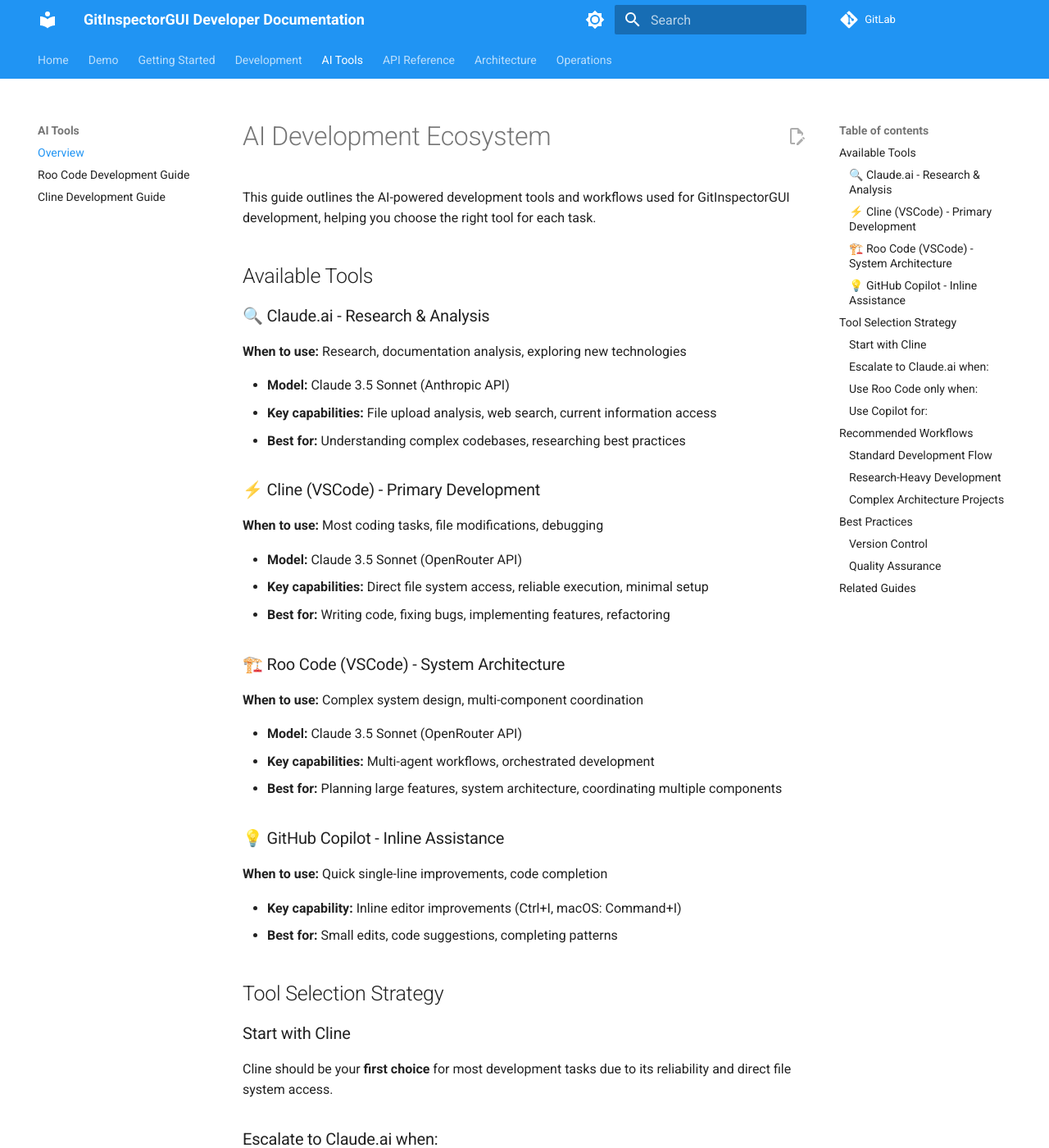
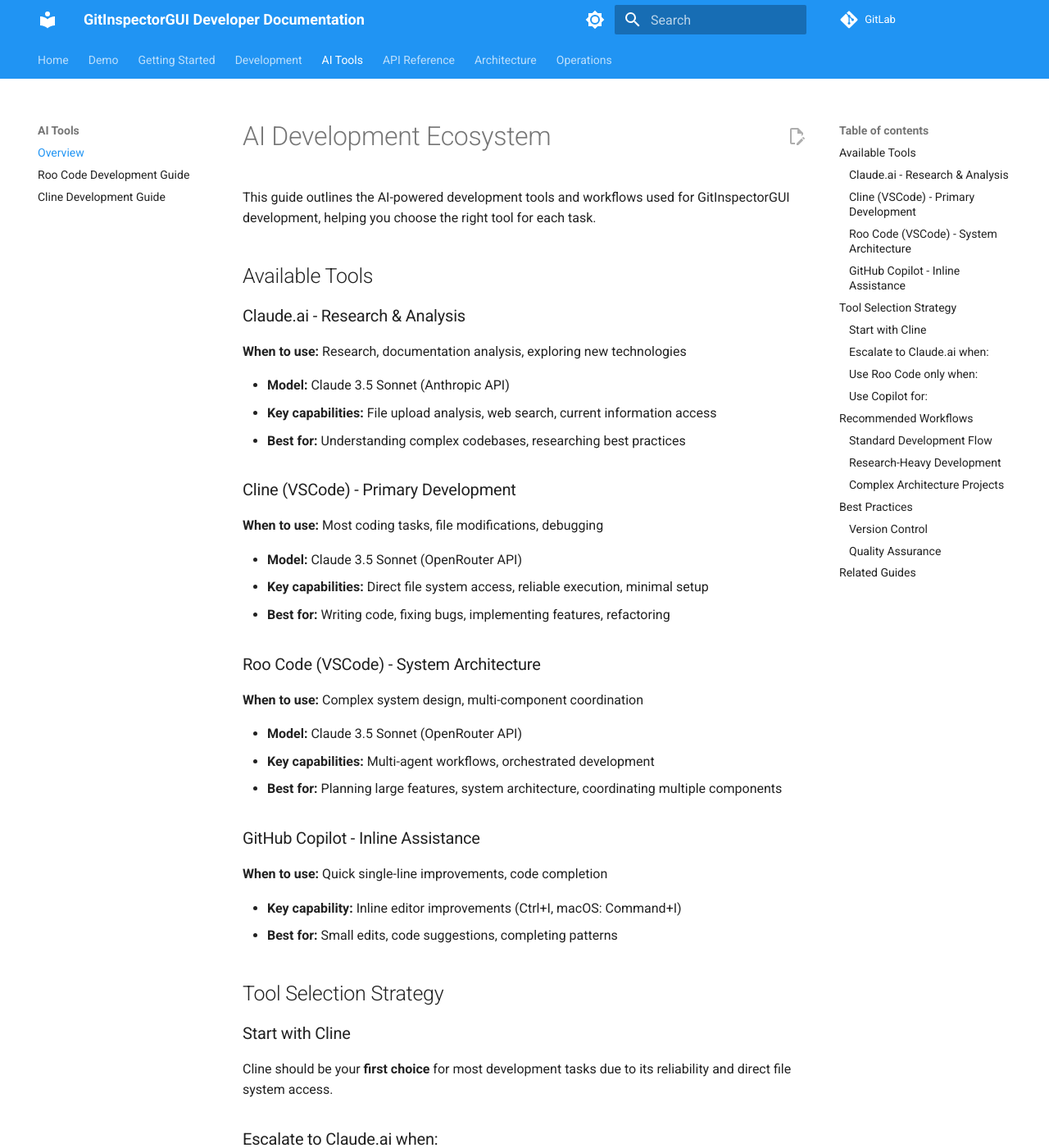
Before and after one commit to boost-edu-tools/gitinspectorgui, an MkDocs documentation site: the page built from docs/ai-tools/overview.md, in a window 1280 px wide and 1400 px high. Shown: the whole window at 82% size. Built offline with MkDocs 1.6.1 and Material for MkDocs 9.7.7, drawn with Linux system fonts in a browser that asks for light colours; comment, search, counter and statistics services are not loaded.

```diff
--- a/docs/ai-tools/overview.md
+++ b/docs/ai-tools/overview.md
@@ -4,7 +4,7 @@ This guide outlines the AI-powered development tools and workflows used for GitI
 
 ## Available Tools
 
-### 🔍 Claude.ai - Research & Analysis
+### Claude.ai - Research & Analysis
 
 **When to use:** Research, documentation analysis, exploring new technologies
 
@@ -12,7 +12,7 @@ This guide outlines the AI-powered development tools and workflows used for GitI
 -   **Key capabilities:** File upload analysis, web search, current information access
 -   **Best for:** Understanding complex codebases, researching best practices
 
-### ⚡ Cline (VSCode) - Primary Development
+### Cline (VSCode) - Primary Development
 
 **When to use:** Most coding tasks, file modifications, debugging
 
@@ -20,7 +20,7 @@ This guide outlines the AI-powered development tools and workflows used for GitI
 -   **Key capabilities:** Direct file system access, reliable execution, minimal setup
 -   **Best for:** Writing code, fixing bugs, implementing features, refactoring
 
-### 🏗️ Roo Code (VSCode) - System Architecture
+### Roo Code (VSCode) - System Architecture
 
 **When to use:** Complex system design, multi-component coordination
 
@@ -28,7 +28,7 @@ This guide outlines the AI-powered development tools and workflows used for GitI
 -   **Key capabilities:** Multi-agent workflows, orchestrated development
 -   **Best for:** Planning large features, system architecture, coordinating multiple components
 
-### 💡 GitHub Copilot - Inline Assistance
+### GitHub Copilot - Inline Assistance
 
 **When to use:** Quick single-line improvements, code completion
 
```
